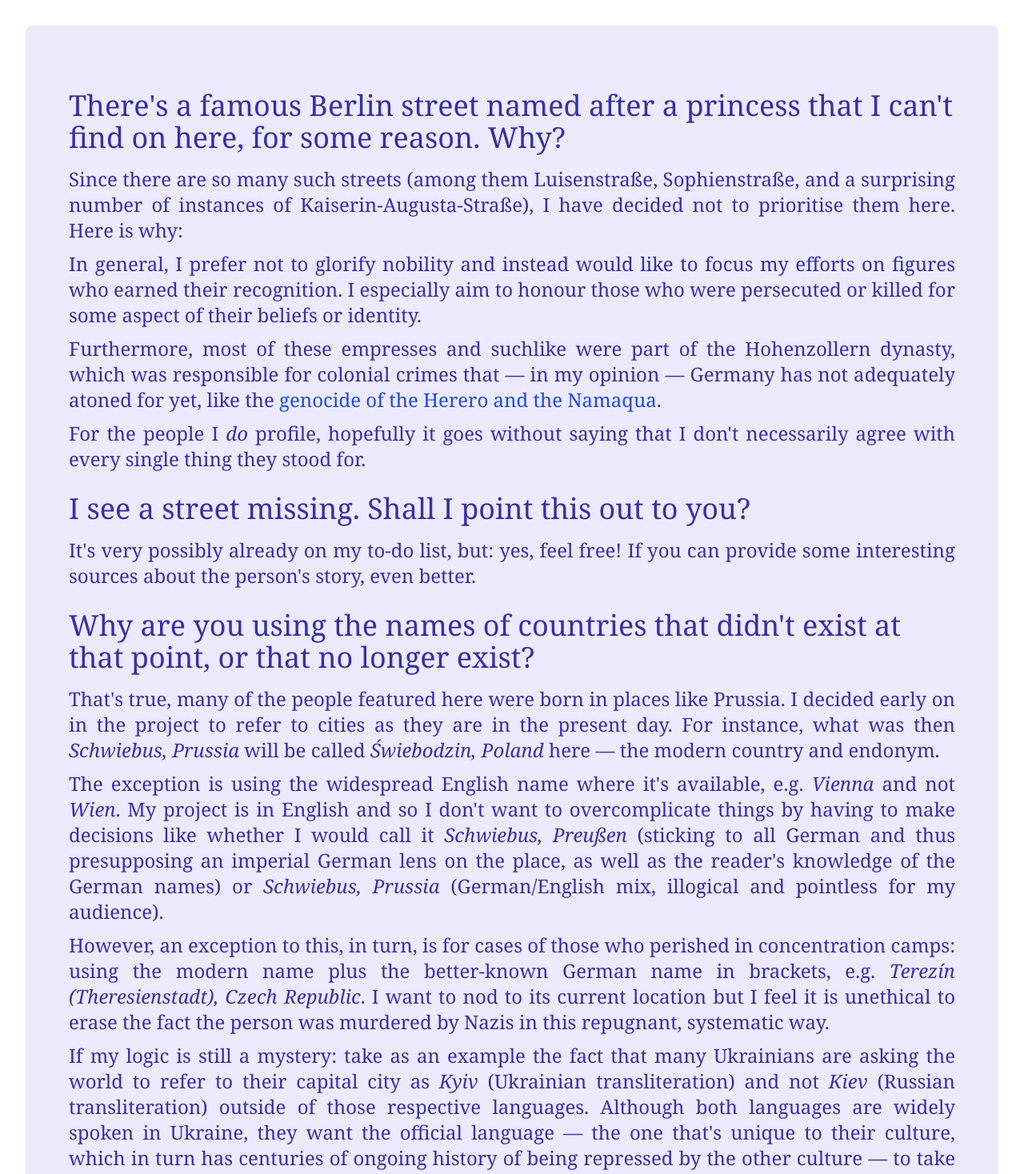
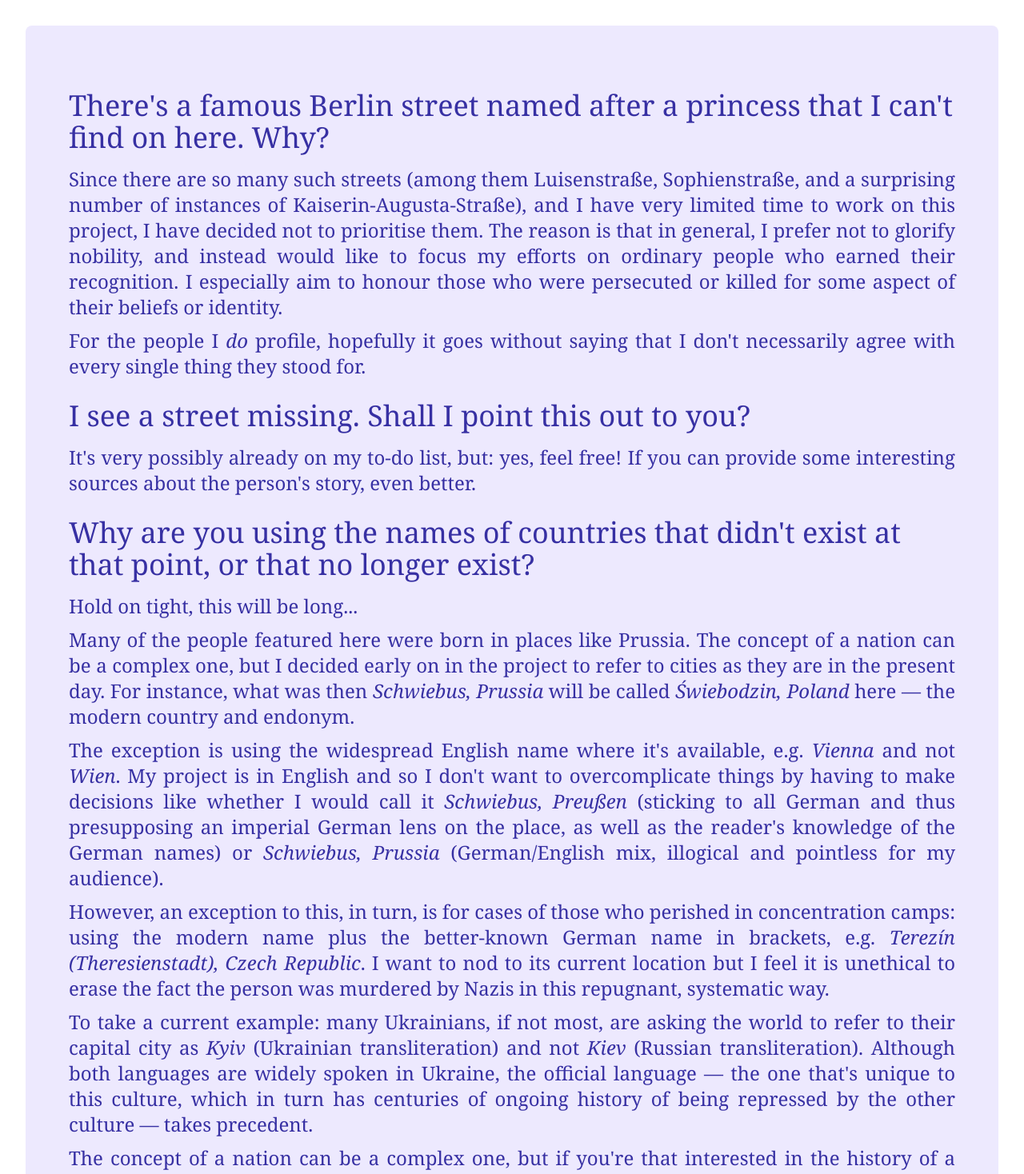
Before and after one commit to rosamundm/womens-history-of-berlin--frontend, a React (Create React App) app: page /faq in a window 1280 px wide. Shown: the top 1468 px of the page at 80% size. Built offline with nearby package versions, Linux system fonts and the light colour scheme.

Commit message:
change about and FAQ

```diff
--- a/src/components/staticPages/About.js
+++ b/src/components/staticPages/About.js
@@ -108,14 +108,6 @@ export default function AboutPage() {
                 view on the website.
               </li>
             </ul>
-
-            <p class="pb-2.5">
-              As you can see, this involves quite a lot of labour... and I
-              haven't even mentioned what goes into engineering the website
-              itself. So, if you appreciate my work and would like to show a
-              token of appreciation, you're welcome to{" "}
-              <a href="https://ko-fi.com/rosamund">buy me a coffee</a>.
-            </p>
           </div>
         </div>
       </div>
--- a/src/components/staticPages/FAQ.js
+++ b/src/components/staticPages/FAQ.js
@@ -12,29 +12,16 @@ export default function FaqPage() {
           <div class="p-5 px-2.5">
             <div class="text-4xl py-4">
               There's a famous Berlin street named after a princess that I can't
-              find on here, for some reason. Why?
+              find on here. Why?
             </div>
             <p class="pb-2.5 sm:text-left md:text-justify lg:text-justify">
               Since there are so many such streets (among them Luisenstraße,
               Sophienstraße, and a surprising number of instances of
-              Kaiserin-Augusta-Straße), I have decided not to prioritise them
-              here. Here is why:
-            </p>
-            <p class="pb-2.5 sm:text-left md:text-justify lg:text-justify">
-              In general, I prefer not to glorify nobility and instead would
-              like to focus my efforts on figures who earned their recognition.
-              I especially aim to honour those who were persecuted or killed for
-              some aspect of their beliefs or identity.
-            </p>
-            <p class="pb-2.5 sm:text-left md:text-justify lg:text-justify">
-              Furthermore, most of these empresses and suchlike were part of the
-              Hohenzollern dynasty, which was responsible for colonial crimes
-              that — in my opinion — Germany has not adequately atoned for yet,
-              like the{" "}
-              <a href="https://www.hrw.org/news/2023/03/30/namibian-communities-deserve-say-german-reparations-deal">
-                genocide of the Herero and the Namaqua
-              </a>
-              .
+              Kaiserin-Augusta-Straße), and I have very limited time to work on this project, I
+              have decided not to prioritise them. The reason is that in general, I prefer not
+              to glorify nobility, and instead would like to focus my efforts on ordinary people
+              who earned their recognition. I especially aim to honour those who were
+              persecuted or killed for some aspect of their beliefs or identity.
             </p>
             <p class="pb-2.5 sm:text-left md:text-justify lg:text-justify">
               For the people I <i>do</i> profile, hopefully it goes without
@@ -54,10 +41,13 @@ export default function FaqPage() {
               point, or that no longer exist?
             </div>
             <p class="pb-2.5 sm:text-left md:text-justify lg:text-justify">
-              That's true, many of the people featured here were born in places
-              like Prussia. I decided early on in the project to refer to cities
-              as they are in the present day. For instance, what was then{" "}
-              <i>Schwiebus, Prussia</i> will be called <i>Świebodzin, Poland</i>{" "}
+              Hold on tight, this will be long...
+            </p>
+            <p class="pb-2.5 sm:text-left md:text-justify lg:text-justify">
+              Many of the people featured here were born in places
+              like Prussia. The concept of a nation can be a complex one, but I decided early
+              on in the project to refer to cities as they are in the present day. For instance,
+              what was then <i>Schwiebus, Prussia</i> will be called <i>Świebodzin, Poland</i>{" "}
               here — the modern country and endonym.
             </p>
             <p class="pb-2.5 sm:text-left md:text-justify lg:text-justify">
@@ -81,14 +71,12 @@ export default function FaqPage() {
               way.
             </p>
             <p class="pb-2.5 sm:text-left md:text-justify lg:text-justify">
-              If my logic is still a mystery: take as an example the fact that
-              many Ukrainians are asking the world to refer to their capital
-              city as <i>Kyiv</i> (Ukrainian transliteration) and not{" "}
-              <i>Kiev</i> (Russian transliteration) outside of those respective
-              languages. Although both languages are widely spoken in Ukraine,
-              they want the official language — the one that's unique to their
-              culture, which in turn has centuries of ongoing history of being
-              repressed by the other culture — to take precedent.
+              To take a current example: many Ukrainians, if not most, are asking
+              the world to refer to their capital city as <i>Kyiv</i> (Ukrainian transliteration)
+              and not <i>Kiev</i> (Russian transliteration). Although both languages
+              are widely spoken in Ukraine, the official language — the one that's
+              unique to this culture, which in turn has centuries of ongoing history of being
+              repressed by the other culture — takes precedent.
             </p>
             <p class="pb-2.5 sm:text-left md:text-justify lg:text-justify">
               The concept of a nation can be a complex one, but if you're that
@@ -99,11 +87,11 @@ export default function FaqPage() {
               What about non-binary or genderfluid people?
             </div>
             <p class="pb-2.5 sm:text-left md:text-justify lg:text-justify">
-              In light of the political climate in the US and elsewhere, I want
+              In light of the political climate, I want
               to make it crystal clear that I fully support you.
             </p>
             <p class="pb-2.5 sm:text-left md:text-justify lg:text-justify">
-              As much as I dislike adhering to a gender binary in my work, as
+              As much as I would prefer not adhering to a gender binary in my work, as
               far as I'm aware, none of the figures I've read about so far have
               been anything other than cis women (on that note, I'll add that if
               I do come across any trans women, they will obviously be treated
@@ -115,10 +103,6 @@ export default function FaqPage() {
               for names that open the project up to gender-expansiveness, get in
               touch.
             </p>
-            <div class="text-4xl py-4">This is sexist!</div>
-            <p class="pb-2.5 sm:text-left md:text-justify lg:text-justify">
-              No.
-            </p>
           </div>
         </div>
       </div>
```
